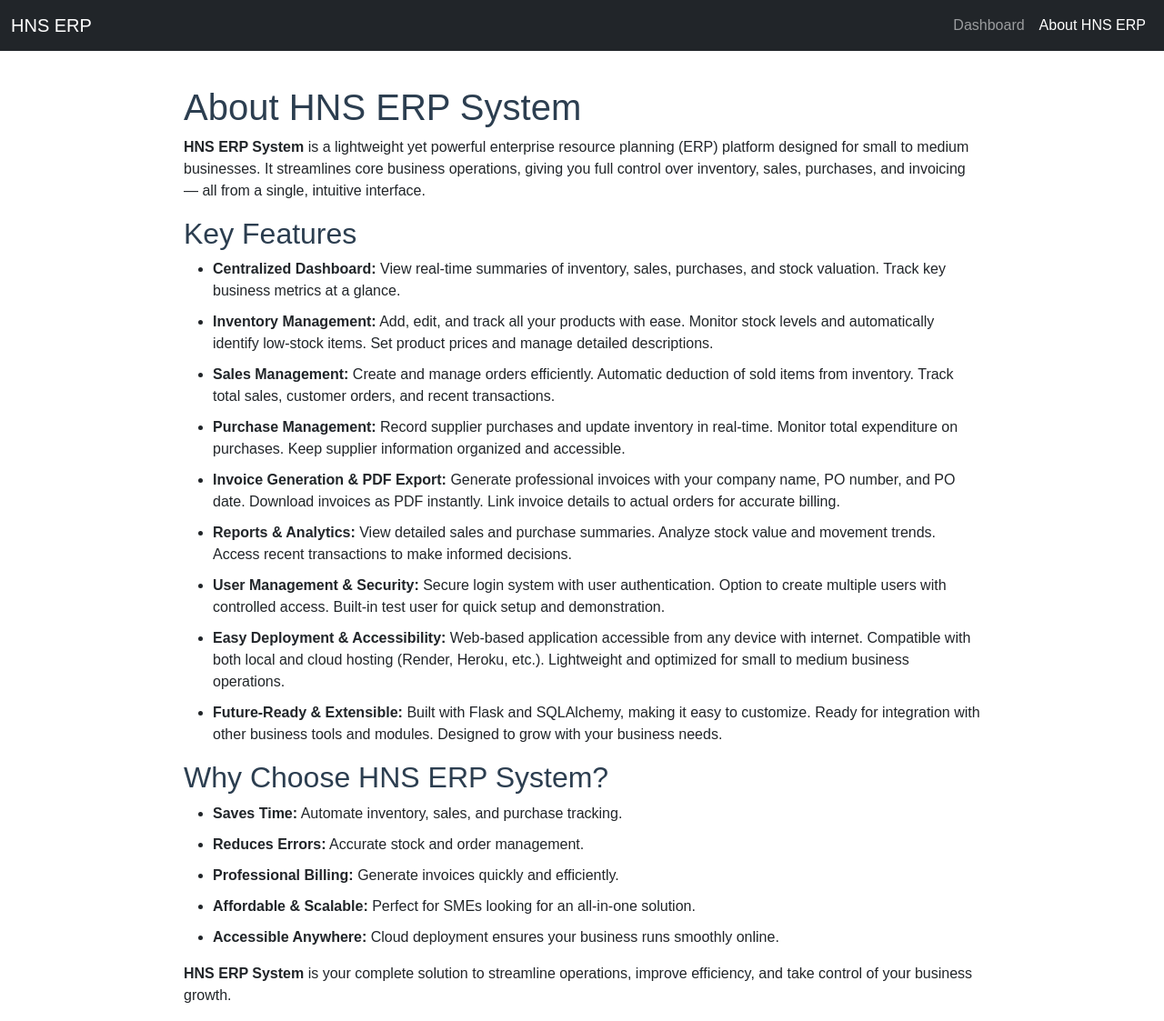
After one commit to harsh-nobita/simple-erp, a Flask app: page /about in a window 1280 px wide. The commit adds this page. Shown: the whole page at 91% size. Run offline with Flask 3, Linux system fonts and the light colour scheme; a user stored in the database is signed in; some libraries are stand-ins or nearby versions.

Commit message:
about page added

```diff
--- a/app/routes.py
+++ b/app/routes.py
@@ -165,6 +165,12 @@
                           stock_value=stock_value, low_stock_items=low_stock_items,
                           recent_sales=recent_sales, recent_purchases=recent_purchases)
 
+#----------------about_us_module----------------------------
+@app.route('/about')
+@login_required  # optional, remove if public
+def about():
+    return render_template('about.html')
+
 # ---------------- Temporary Test User ----------------
 @app.route('/register-test-user')
 def register_test_user():
--- /dev/null
+++ b/templates/about.html
@@ -0,0 +1,86 @@
+<!DOCTYPE html>
+<html lang="en">
+<head>
+    <meta charset="UTF-8">
+    <meta name="viewport" content="width=device-width, initial-scale=1.0">
+    <title>About HNS ERP System</title>
+    <!-- Bootstrap CSS (optional, for styling) -->
+    <link href="https://cdn.jsdelivr.net/npm/bootstrap@5.3.1/dist/css/bootstrap.min.css" rel="stylesheet">
+    <style>
+        body {
+            padding-top: 70px;
+            font-family: Arial, sans-serif;
+        }
+        h1, h2 {
+            color: #2c3e50;
+        }
+        .feature-list li {
+            margin-bottom: 10px;
+        }
+        .container {
+            max-width: 900px;
+        }
+    </style>
+</head>
+<body>
+
+    <!-- Navbar (example, adjust as per your existing navbar) -->
+    <nav class="navbar navbar-expand-lg navbar-dark bg-dark fixed-top">
+        <div class="container-fluid">
+            <a class="navbar-brand" href="{{ url_for('dashboard') }}">HNS ERP</a>
+            <button class="navbar-toggler" type="button" data-bs-toggle="collapse" data-bs-target="#navbarNav">
+                <span class="navbar-toggler-icon"></span>
+            </button>
+            <div class="collapse navbar-collapse" id="navbarNav">
+                <ul class="navbar-nav ms-auto">
+                    <li class="nav-item">
+                        <a class="nav-link" href="{{ url_for('dashboard') }}">Dashboard</a>
+                    </li>
+                    <li class="nav-item">
+                        <a class="nav-link active" href="{{ url_for('about') }}">About HNS ERP</a>
+                    </li>
+                    <!-- Add other nav links here -->
+                </ul>
+            </div>
+        </div>
+    </nav>
+
+    <div class="container mt-4">
+        <h1>About HNS ERP System</h1>
+        <p>
+            <strong>HNS ERP System</strong> is a lightweight yet powerful enterprise resource planning (ERP) platform
+            designed for small to medium businesses. It streamlines core business operations, giving you full control
+            over inventory, sales, purchases, and invoicing — all from a single, intuitive interface.
+        </p>
+
+        <h2>Key Features</h2>
+        <ul class="feature-list">
+            <li><strong>Centralized Dashboard:</strong> View real-time summaries of inventory, sales, purchases, and stock valuation. Track key business metrics at a glance.</li>
+            <li><strong>Inventory Management:</strong> Add, edit, and track all your products with ease. Monitor stock levels and automatically identify low-stock items. Set product prices and manage detailed descriptions.</li>
+            <li><strong>Sales Management:</strong> Create and manage orders efficiently. Automatic deduction of sold items from inventory. Track total sales, customer orders, and recent transactions.</li>
+            <li><strong>Purchase Management:</strong> Record supplier purchases and update inventory in real-time. Monitor total expenditure on purchases. Keep supplier information organized and accessible.</li>
+            <li><strong>Invoice Generation & PDF Export:</strong> Generate professional invoices with your company name, PO number, and PO date. Download invoices as PDF instantly. Link invoice details to actual orders for accurate billing.</li>
+            <li><strong>Reports & Analytics:</strong> View detailed sales and purchase summaries. Analyze stock value and movement trends. Access recent transactions to make informed decisions.</li>
+            <li><strong>User Management & Security:</strong> Secure login system with user authentication. Option to create multiple users with controlled access. Built-in test user for quick setup and demonstration.</li>
+            <li><strong>Easy Deployment & Accessibility:</strong> Web-based application accessible from any device with internet. Compatible with both local and cloud hosting (Render, Heroku, etc.). Lightweight and optimized for small to medium business operations.</li>
+            <li><strong>Future-Ready & Extensible:</strong> Built with Flask and SQLAlchemy, making it easy to customize. Ready for integration with other business tools and modules. Designed to grow with your business needs.</li>
+        </ul>
+
+        <h2>Why Choose HNS ERP System?</h2>
+        <ul class="feature-list">
+            <li><strong>Saves Time:</strong> Automate inventory, sales, and purchase tracking.</li>
+            <li><strong>Reduces Errors:</strong> Accurate stock and order management.</li>
+            <li><strong>Professional Billing:</strong> Generate invoices quickly and efficiently.</li>
+            <li><strong>Affordable & Scalable:</strong> Perfect for SMEs looking for an all-in-one solution.</li>
+            <li><strong>Accessible Anywhere:</strong> Cloud deployment ensures your business runs smoothly online.</li>
+        </ul>
+
+        <p>
+            <strong>HNS ERP System</strong> is your complete solution to streamline operations, improve efficiency, and take control of your business growth.
+        </p>
+    </div>
+
+    <!-- Bootstrap JS (optional, for responsive navbar) -->
+    <script src="https://cdn.jsdelivr.net/npm/bootstrap@5.3.1/dist/js/bootstrap.bundle.min.js"></script>
+</body>
+</html>
--- a/templates/base.html
+++ b/templates/base.html
@@ -21,6 +21,9 @@
                     {% if current_user.is_authenticated %}
                         <li class="nav-item">
                             <a class="nav-link" href="{{ url_for('dashboard') }}">Dashboard</a>
+                        </li>
+                        <li class="nav-item">
+                            <a class="nav-link" href="{{ url_for('about') }}">About HNS ERP</a>
                         </li>
                         <li class="nav-item">
                             <a class="nav-link" href="{{ url_for('inventory') }}">Inventory</a>
```
